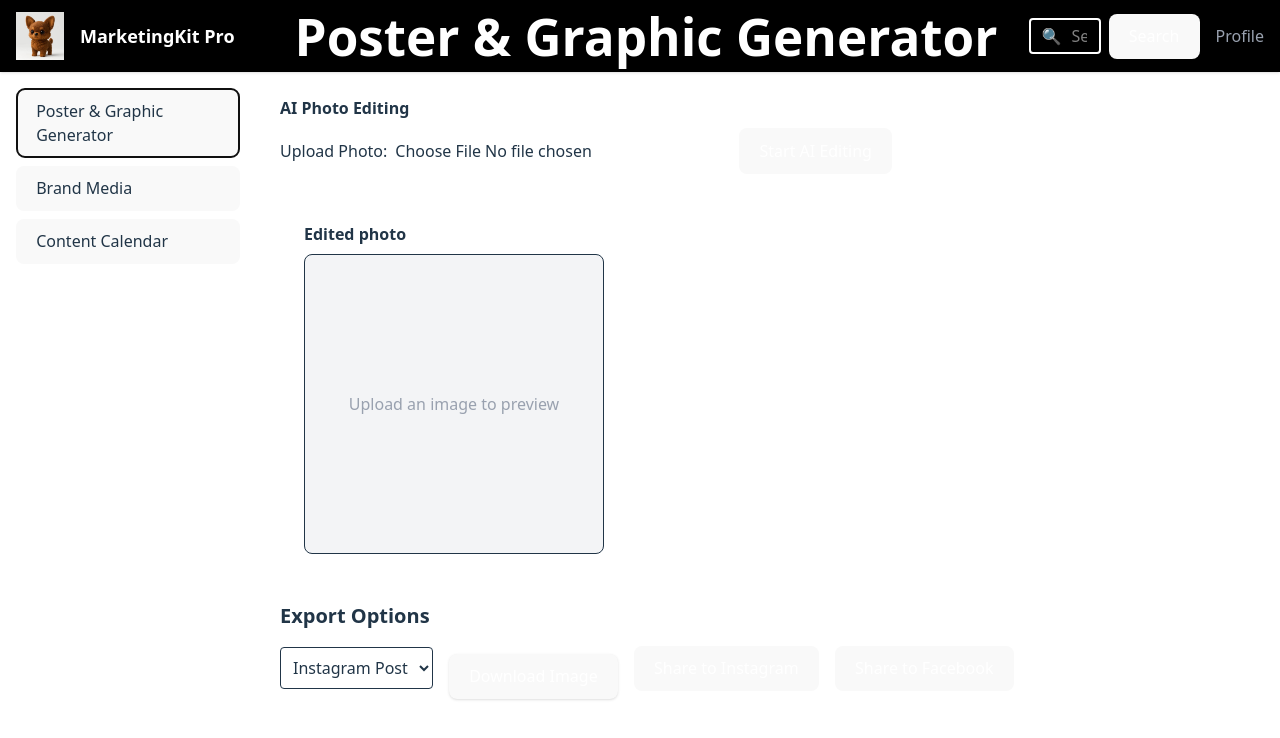
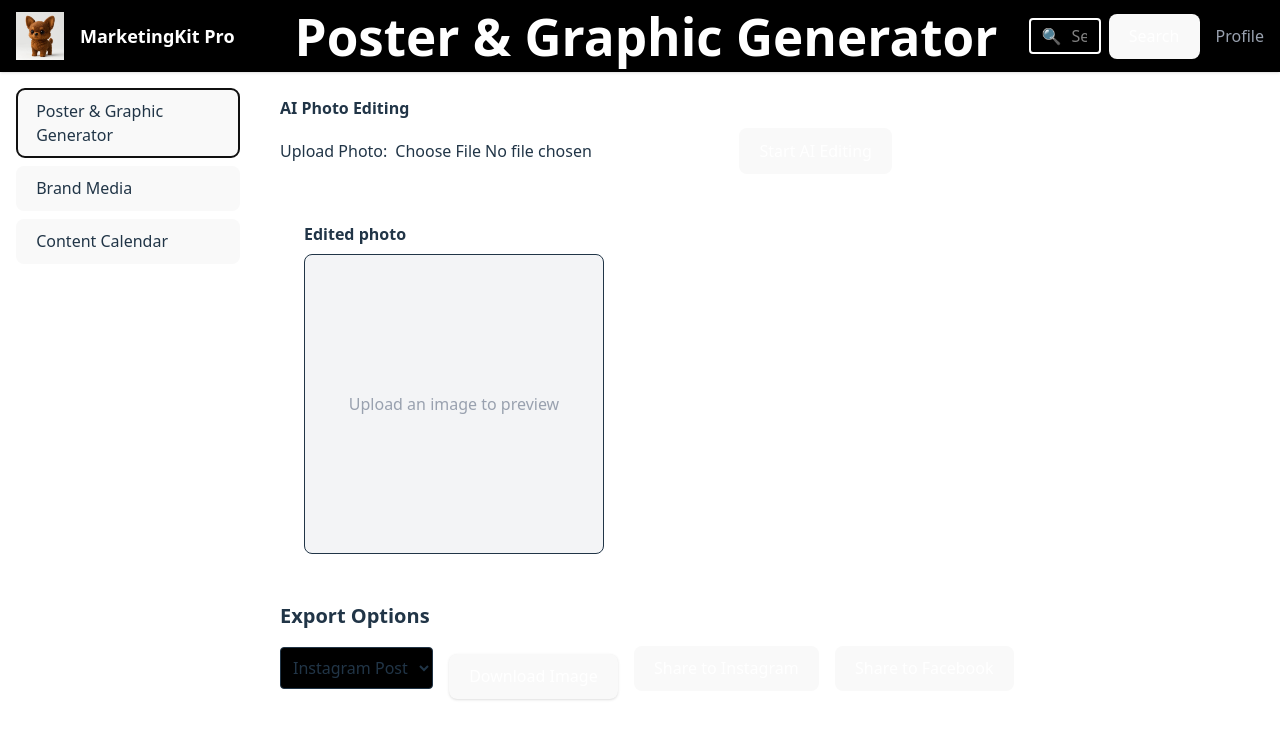
Before and after one commit to DhairyaPal6099/marketingkit-pro, a React (Vite) app: page / in a window 1280 px wide. Both pictures are taken after a click on the button "Poster & Graphic Generator". Shown: the top 738 px of the page. Built offline with nearby package versions, Linux system fonts and the light colour scheme.

Commit message:
Refined the image display logic in BrandMedia and PosterAndGraphicGenerator components.

```diff
--- a/src/components/BrandMedia.jsx
+++ b/src/components/BrandMedia.jsx
@@ -103,7 +103,7 @@ function BrandMedia() {
             <select
               value={brandFont}
               onChange={(e) => setBrandFont(e.target.value)}
-              className="border rounded p-2"
+              className="border rounded p-2 bg-black"
             >
               <option value="Arial">Arial</option>
               <option value="Helvetica">Helvetica</option>
--- a/src/components/PosterAndGraphicGenerator.jsx
+++ b/src/components/PosterAndGraphicGenerator.jsx
@@ -103,7 +103,7 @@ function AIEditingSection({
         <label>
           <span>Upload Photo:</span>
           <input
-            className="ml-2"
+            className="ml-2 object-contain max-h-full max-w-full"
             type="file"
             accept="image/*"
             onChange={handleFileUpload}
@@ -122,7 +122,7 @@ function AIEditingSection({
           <img
             src={URL.createObjectURL(photo)}
             alt="Uploaded"
-            className="h-32 rounded shadow border rounded-lg w-[300px] h-[300px] flex items-center justify-center bg-gray-100"
+            className="border rounded-lg w-[300px] h-[300px] flex items-center justify-center bg-gray-100"
           />
         </div>
       )}
@@ -172,7 +172,7 @@ function ExportSection({
       <h3 className="text-xl font-bold mb-2">Export Options</h3>
       <div className="flex items-center gap-4">
         <select
-          className="border rounded p-2"
+          className="border rounded p-2 bg-black"
           value={downloadFormat}
           onChange={(e) => setDownloadFormat(e.target.value)}
         >
```
